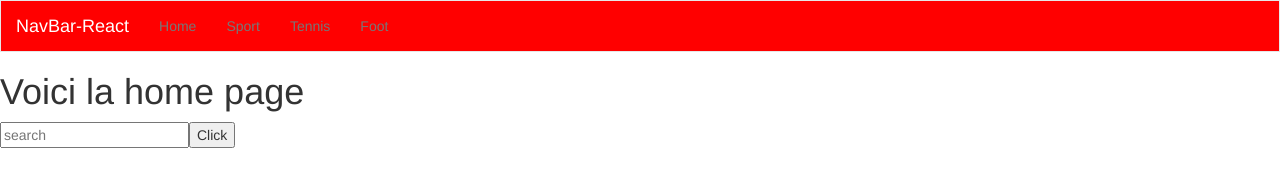
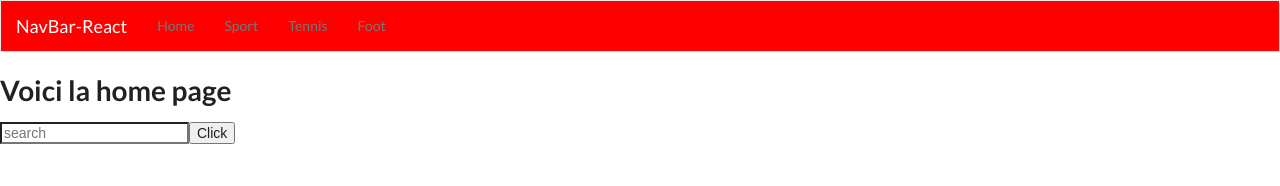
Before and after one commit to ArnaudBnd/react-searchVF, a React app: page src/index.html in a window 1280 px wide. Built offline with nearby package versions, Linux system fonts and the light colour scheme.

Commit message:
https://github.com/ArnaudBnd/react-searchVF.git

```diff
--- a/package.json
+++ b/package.json
@@ -38,6 +38,8 @@
     "react": "16.5.2",
     "react-dom": "16.5.2",
     "react-router": "^4.3.1",
-    "react-router-dom": "^4.3.1"
+    "react-router-dom": "^4.3.1",
+    "semantic-ui-css": "^2.4.0",
+    "semantic-ui-react": "^0.82.5"
   }
 }
--- a/src/index.html
+++ b/src/index.html
@@ -9,6 +9,8 @@
   <link rel="stylesheet" href="https://maxcdn.bootstrapcdn.com/bootstrap/3.3.5/css/bootstrap.min.css">
   <!-- Optional theme -->
   <!--<link rel="stylesheet" href="https://maxcdn.bootstrapcdn.com/bootstrap/3.3.5/css/bootstrap-theme.min.css">-->
+  <!-- semantic ui -->
+  <link rel="stylesheet" href="//cdnjs.cloudflare.com/ajax/libs/semantic-ui/2.3.3/semantic.min.css"></link>
 </head>
 <body>
   <div id="app"></div>
```
Also changed, not shown: 1 other file.
